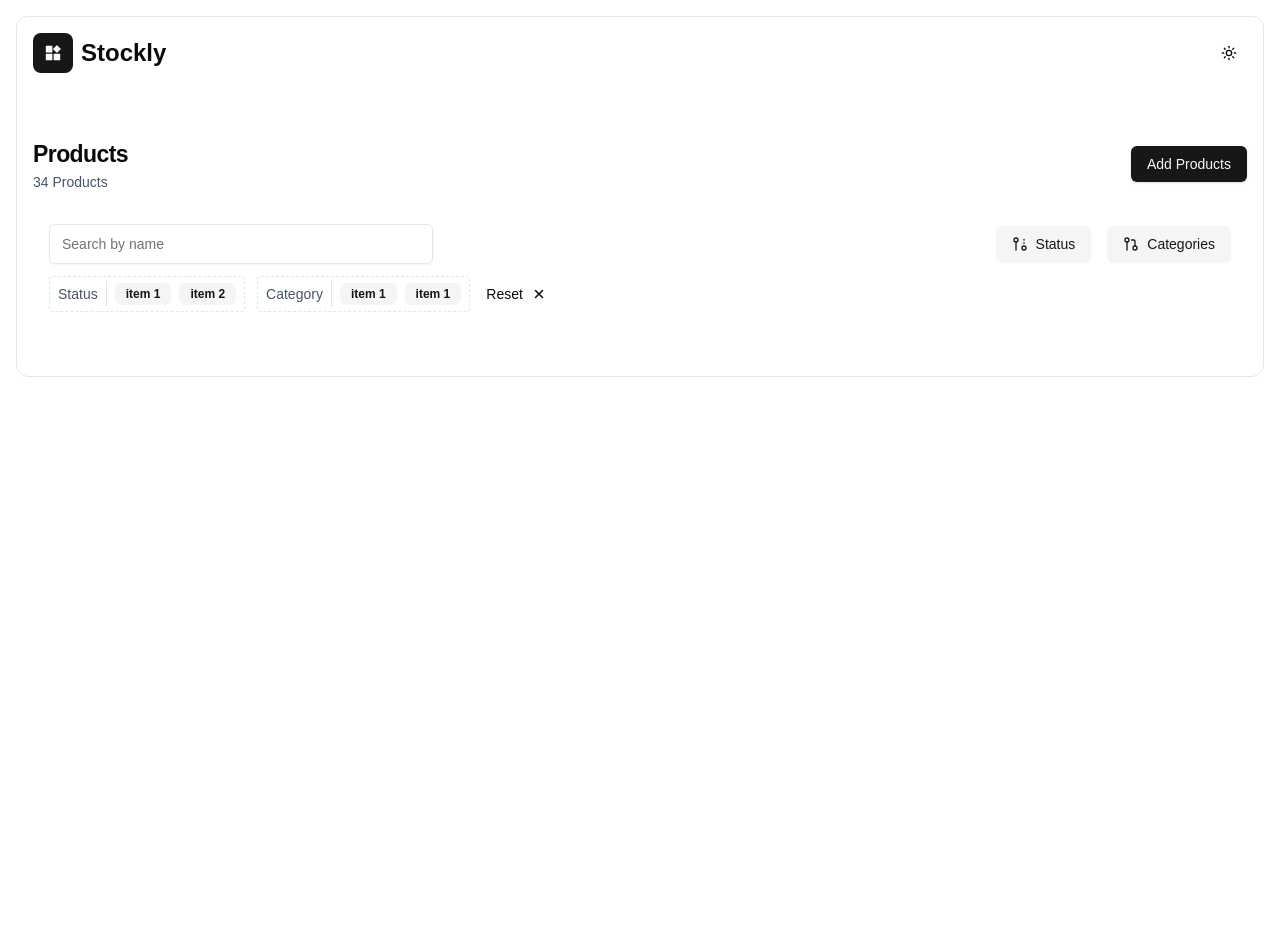
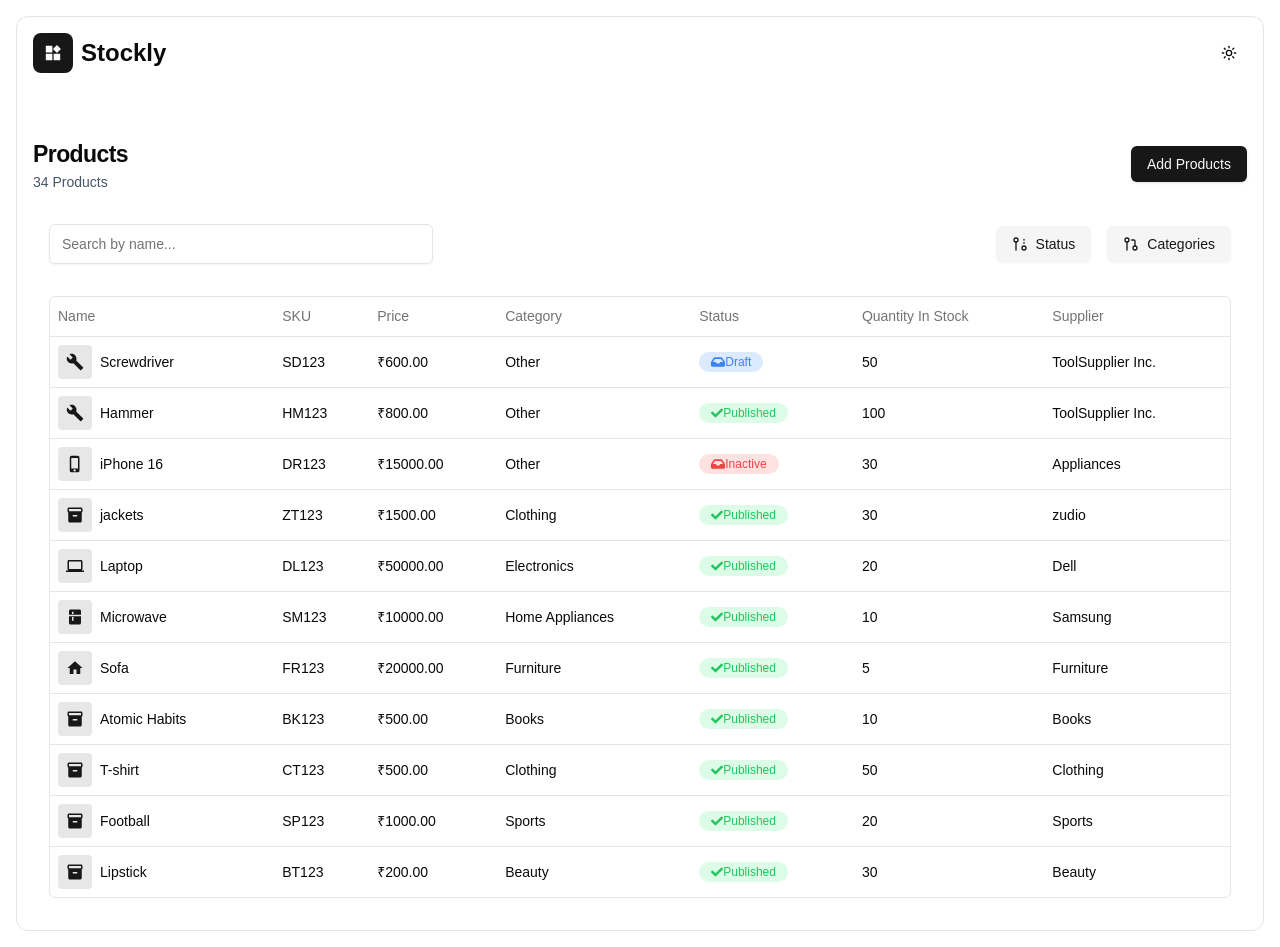
Before and after one commit to rishiVaraha/stocky, a Next.js app: page / in a window 1280 px wide. Before the commit the page ends 800 px from the top, so only its background shows below. Built offline with nearby package versions, Linux system fonts and the light colour scheme.

Commit message:
add Data table

```diff
--- a/app/(Components)/ProductHeader/product-header.tsx
+++ b/app/(Components)/ProductHeader/product-header.tsx
@@ -1,6 +1,8 @@
 import { Button } from "@/components/ui/button";
 import { Card, CardContent, CardHeader, CardTitle } from "@/components/ui/card";
-import { ProductsTable } from "../ProductsFilter/product-filter";
+import { ProductTable } from "../ProductTable/data-table";
+import { columns } from "../ProductTable/columns";
+import { productData } from "../ProductTable/ProductData";
 
 export function DataTable() {
   return (
@@ -15,7 +17,7 @@ export function DataTable() {
         </div>
       </CardHeader>
       <CardContent>
-        <ProductsTable />
+        <ProductTable data={productData} columns={columns} />
       </CardContent>
     </Card>
   );
--- /dev/null
+++ b/app/(Components)/ProductTable/ProductData.ts
@@ -0,0 +1,135 @@
+"use client";
+
+import { Product } from "./columns";
+import {
+  MdBuild,
+  MdInventory,
+  MdPhoneIphone,
+  MdLaptop,
+  MdKitchen,
+  MdHome,
+} from "react-icons/md";
+
+export const productData: Product[] = [
+  {
+    id: 1,
+    name: "Screwdriver",
+    supplier: "ToolSupplier Inc.",
+    sku: "SD123",
+    category: "Other",
+    status: "Draft",
+    quantityInStock: 50,
+    price: 600,
+    icon: MdBuild,
+  },
+  {
+    id: 2,
+    name: "Hammer",
+    supplier: "ToolSupplier Inc.",
+    sku: "HM123",
+    category: "Other",
+    status: "Published",
+    quantityInStock: 100,
+    price: 800,
+    icon: MdBuild,
+  },
+  {
+    id: 3,
+    name: "iPhone 16",
+    supplier: "Appliances",
+    sku: "DR123",
+    category: "Other",
+    status: "Inactive",
+    quantityInStock: 30,
+    price: 15000,
+    icon: MdPhoneIphone,
+  },
+  {
+    id: 4,
+    name: "jackets",
+    supplier: "zudio",
+    sku: "ZT123",
+    category: "Clothing",
+    status: "Published",
+    quantityInStock: 30,
+    price: 1500,
+    icon: MdInventory,
+  },
+  {
+    id: 5,
+    name: "Laptop",
+    supplier: "Dell",
+    sku: "DL123",
+    category: "Electronics",
+    status: "Published",
+    quantityInStock: 20,
+    price: 50000,
+    icon: MdLaptop,
+  },
+  {
+    id: 6,
+    name: "Microwave",
+    supplier: "Samsung",
+    sku: "SM123",
+    category: "Home Appliances",
+    status: "Published",
+    quantityInStock: 10,
+    price: 10000,
+    icon: MdKitchen,
+  },
+  {
+    id: 7,
+    name: "Sofa",
+    supplier: "Furniture",
+    sku: "FR123",
+    category: "Furniture",
+    status: "Published",
+    quantityInStock: 5,
+    price: 20000,
+    icon: MdHome,
+  },
+  {
+    id: 8,
+    name: "Atomic Habits",
+    supplier: "Books",
+    sku: "BK123",
+    category: "Books",
+    status: "Published",
+    quantityInStock: 10,
+    price: 500,
+    icon: MdInventory,
+  },
+  {
+    id: 9,
+    name: "T-shirt",
+    supplier: "Clothing",
+    sku: "CT123",
+    category: "Clothing",
+    status: "Published",
+    quantityInStock: 50,
+    price: 500,
+    icon: MdInventory,
+  },
+  {
+    id: 10,
+    name: "Football",
+    supplier: "Sports",
+    sku: "SP123",
+    category: "Sports",
+    status: "Published",
+    quantityInStock: 20,
+    price: 1000,
+    icon: MdInventory,
+  },
+  {
+    id: 11,
+    name: "Lipstick",
+    supplier: "Beauty",
+    sku: "BT123",
+    category: "Beauty",
+    status: "Published",
+    quantityInStock: 30,
+    price: 200,
+    icon: MdInventory,
+  },
+];
--- /dev/null
+++ b/app/(Components)/ProductTable/columns.tsx
@@ -0,0 +1,105 @@
+"use client";
+
+import { IconType } from "react-icons/lib";
+import { ColumnDef } from "@tanstack/react-table";
+import { ReactNode } from "react";
+import { FaCheck, FaInbox } from "react-icons/fa";
+export type Product = {
+  id: number;
+  name: string;
+  supplier: string;
+  sku: string;
+  category:
+    | "Electronics"
+    | "Clothing"
+    | "Books"
+    | "Food"
+    | "Furniture"
+    | "Other"
+    | "Toys"
+    | "Home Decor"
+    | "Sports"
+    | "Home Appliances"
+    | "Beauty";
+  status: "Published" | "Inactive" | "Draft";
+  quantityInStock: number;
+  price: number;
+  icon: IconType;
+};
+
+export const columns: ColumnDef<Product>[] = [
+  {
+    accessorKey: "name",
+    header: "Name",
+    cell: ({ row }) => {
+      const Icon = row.original.icon;
+      const name = row.original.name;
+      return (
+        <div className="flex items-center space-x-2">
+          <div className="p-2 rounded-sm bg-primary/10">
+            <Icon className="text-lg text-primary" />
+          </div>
+          <span>{name}</span>
+        </div>
+      );
+    },
+  },
+  {
+    accessorKey: "sku",
+    header: "SKU",
+  },
+  {
+    accessorKey: "price",
+    header: "Price",
+    cell: ({ getValue }) => `₹${getValue<number>().toFixed(2)}`,
+  },
+  {
+    accessorKey: "category",
+    header: "Category",
+  },
+  {
+    accessorKey: "status",
+    header: "Status",
+    cell: ({ row }) => {
+      const status = row.original.status;
+      let colorClass;
+      let icon: ReactNode;
+
+      //Apply color and icon based on status
+
+      switch (status) {
+        case "Published":
+          colorClass = "text-green-500 bg-green-100";
+          icon = <FaCheck className="text-xs" />;
+          break;
+        case "Inactive":
+          colorClass = "text-red-500 bg-red-100";
+          icon = <FaInbox />;
+          break;
+        case "Draft":
+          colorClass = "text-blue-500 bg-blue-100";
+          icon = <FaInbox />;
+          break;
+        default:
+          colorClass = "text-gray-600 bg-gray-200";
+          icon = <FaInbox />;
+      }
+      return (
+        <span
+          className={`px-3 py-0.5 rounded-full font-medium flex items-center w-fit ${colorClass}`}
+        >
+          {icon}
+          <span className="text-xs">{status}</span>
+        </span>
+      );
+    },
+  },
+  {
+    accessorKey: "quantityInStock",
+    header: "Quantity In Stock",
+  },
+  {
+    accessorKey: "supplier",
+    header: "Supplier",
+  },
+];
--- /dev/null
+++ b/app/(Components)/ProductTable/data-table.tsx
@@ -0,0 +1,99 @@
+"use client";
+
+import { Input } from "@/components/ui/input";
+import {
+  ColumnDef,
+  flexRender,
+  getCoreRowModel,
+  useReactTable,
+} from "@tanstack/react-table";
+import { StatusDropDown } from "../dropdowns/StatusDropDown";
+import { ComboboxDemo } from "../dropdowns/CategoryDropdown";
+import {
+  Table,
+  TableBody,
+  TableCell,
+  TableHead,
+  TableHeader,
+  TableRow,
+} from "@/components/ui/table";
+
+interface ProductTableProps<TData, TValue> {
+  columns: ColumnDef<TData, TValue>[];
+  data: TData[];
+}
+
+export function ProductTable<TData, TValue>({
+  columns,
+  data,
+}: ProductTableProps<TData, TValue>) {
+  const table = useReactTable({
+    data,
+    columns,
+    getCoreRowModel: getCoreRowModel(),
+  });
+
+  return (
+    <div>
+      <div className="flex flex-col gap-3 mb-8 mt-6">
+        <div className="flex items-center justify-between">
+          <Input placeholder="Search by name..." className="max-w-sm h-10" />
+          <div className="flex items-center gap-4">
+            <StatusDropDown />
+            <ComboboxDemo />
+          </div>
+        </div>
+        {/* filter area */}
+      </div>
+      {/* Upcoming table */}
+      <div className="rounded-md border">
+        <Table>
+          <TableHeader>
+            {table.getHeaderGroups().map((headerGroup) => (
+              <TableRow key={headerGroup.id}>
+                {headerGroup.headers.map((header) => (
+                  <TableHead key={header.id}>
+                    {header.isPlaceholder
+                      ? null
+                      : flexRender(
+                          header.column.columnDef.header,
+                          header.getContext()
+                        )}
+                  </TableHead>
+                ))}
+              </TableRow>
+            ))}
+          </TableHeader>
+          <TableBody>
+            {table.getRowModel().rows?.length ? (
+              table.getRowModel().rows.map((row) => (
+                <TableRow
+                  key={row.id}
+                  data-state={row.getIsSelected() && "selected"}
+                >
+                  {row.getVisibleCells().map((cell) => (
+                    <TableCell key={cell.id}>
+                      {flexRender(
+                        cell.column.columnDef.cell,
+                        cell.getContext()
+                      )}
+                    </TableCell>
+                  ))}
+                </TableRow>
+              ))
+            ) : (
+              <TableRow>
+                <TableCell
+                  colSpan={columns.length}
+                  className="h-24 text-center"
+                >
+                  No results.
+                </TableCell>
+              </TableRow>
+            )}
+          </TableBody>
+        </Table>
+      </div>
+    </div>
+  );
+}
```
